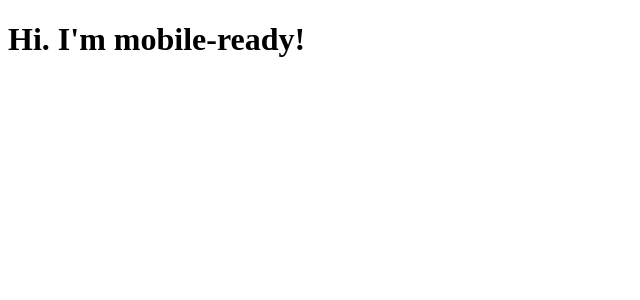
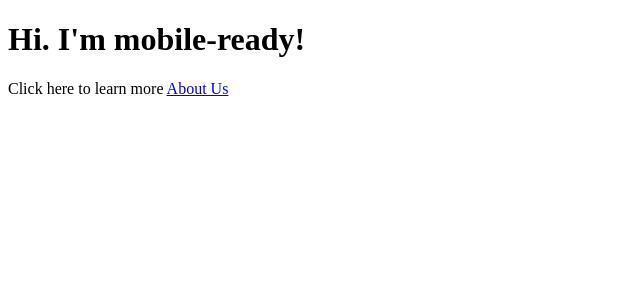
Before and after one commit to roosnic1/woctm, a Next.js app: page / in a window 1280 px wide. Shown: the top 300 px of the page, without its empty margins (0-640 px from the left). Built offline with nearby package versions, Linux system fonts and the light colour scheme.

Commit message:
Added additional page. YIPPIKEYE MOTHERFUCKER

```diff
--- a/pages/index.js
+++ b/pages/index.js
@@ -1,10 +1,14 @@
 import React from 'react'
 import Head from 'next/head'
+import Link from 'next/link'
+
+
 export default () => (
   <div>
     <Head>
       <meta name="viewport" content="width=device-width, initial-scale=1" />
     </Head>
     <h1>Hi. I'm mobile-ready!</h1>
+    <p>Click here to learn more <Link href="/about">About Us</Link></p>
   </div>
 )
```
Also changed, not shown: pages/about.js (added, +10 -0 lines).
